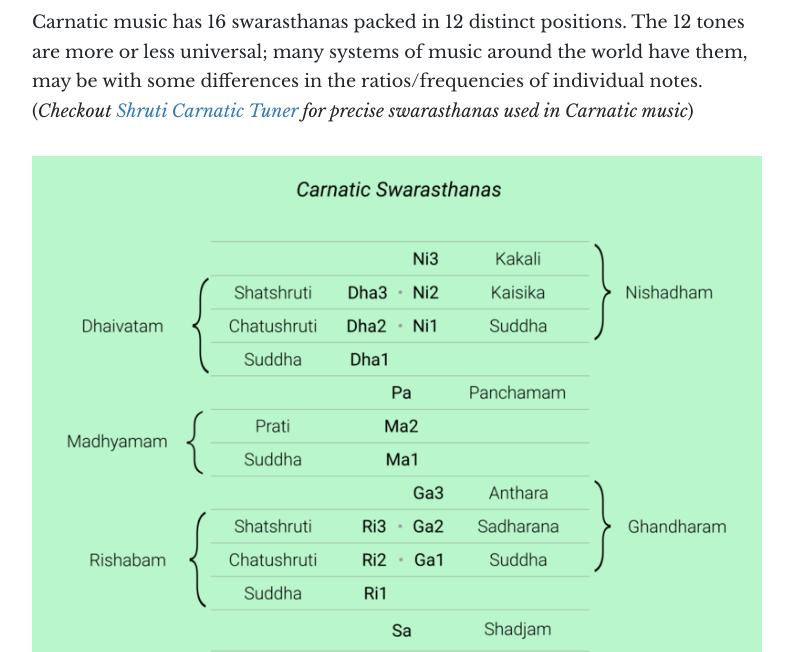
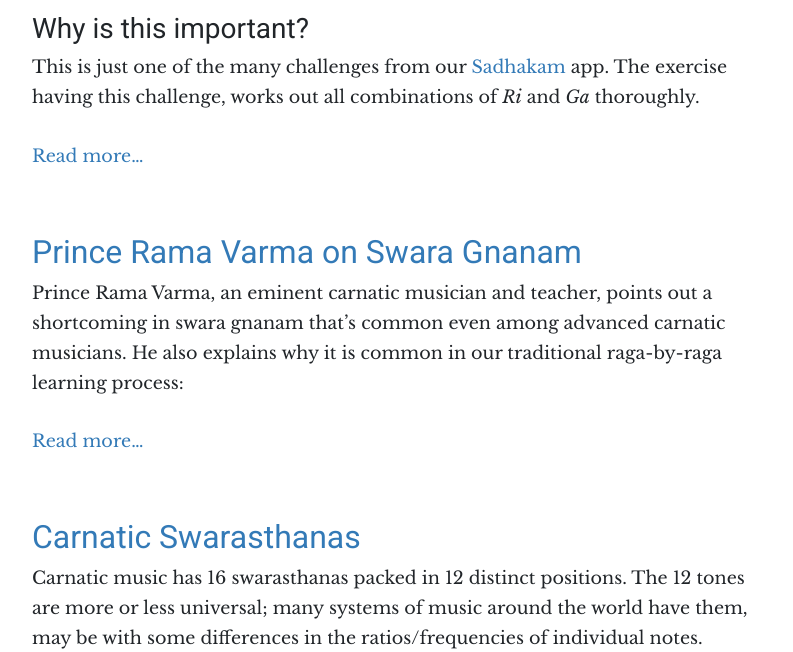
Before and after one commit to ananthp/beautifulnote, a Jekyll site: the page built from index.html, in a window 1280 px wide and 900 px high, scrolled down 414 px, cut to the strip 248-900 px from the top of the window. Shown: the whole strip, without its empty margins (243-1036 px from the left). Built offline with Jekyll 4.4.1, drawn with Linux system fonts in a browser that asks for light colours.

Commit message:
tweaked excerpt for swarasthana challenge post
* also fixed a bug with answer collapse which we hiding the title since it has the same text as the answer div block.

```diff
--- a/blog/_posts/2019-07-18-carnatic-swarasthana-challenge-1.markdown
+++ b/blog/_posts/2019-07-18-carnatic-swarasthana-challenge-1.markdown
@@ -1,6 +1,7 @@
 ---
 title: Carnatic Swarasthana Challenge No. 1
 layout: post
+excerpt_separator: <!--more-->
 ---
 
 How good are you in identifying swarasthanas when you hear a musical sequence? Try this challenge:
@@ -12,6 +13,7 @@
 ### Why is this important?
 
 This is just one of the many challenges from our [Sadhakam](https://play.google.com/store/apps/details?id=org.kuyil.sadhakam) app. The exercise having this challenge, works out all combinations of <i>Ri</i> and <i>Ga</i> thoroughly.
+<!--more-->
 
 There are six valid combinations of <i>Ri</i> and <i>Ga</i> in Carnatic music (and very similarly there are six combinations of <i>Dha</i> and <i>Ni</i>). Cycles of <i>Ri</i>-<i>Ga</i> combinations and <i>Dha</i>-<i>Ni</i> combinations are the basis of the <i>72 Melakartha scheme</i>, which is one of the backbones of our raga system.
 
@@ -21,9 +23,9 @@
 
 If you are fuzzy about Carnatic swarasthana numbering, read <a href='{{ site.base_url }}{% post_url /blog/2017-12-03-carnatic-swarasthanas %}'>this post</a> before checking the answer.
 
-<button class='btn btn-primary' type='button' data-toggle='collapse' data-target='#answer' aria-expanded='false' aria-controls='answer'>See Answer</button>
+<button class='btn btn-primary' type='button' data-toggle='collapse' data-target='#answer-div' aria-expanded='false' aria-controls='answer-div'>See Answer</button>
 
-<div class='collapse' id='answer'>
+<div class='collapse' id='answer-div'>
   <div class='card card-body'>
     <p>The sequence you heard is <i>Sa <i>Ri</i><sub>3</sub> <i>Ga</i><sub>3</sub></i>. That is, <i>Shadjam</i> - <i>Shatshruti <i>Ri</i>shabam</i> - <i>Anthara Ghandharam</i>.</p>
     <p class='no-trailing-space'>This combination popularly occurs in <i>Nata Ragam</i>.</p>
```
